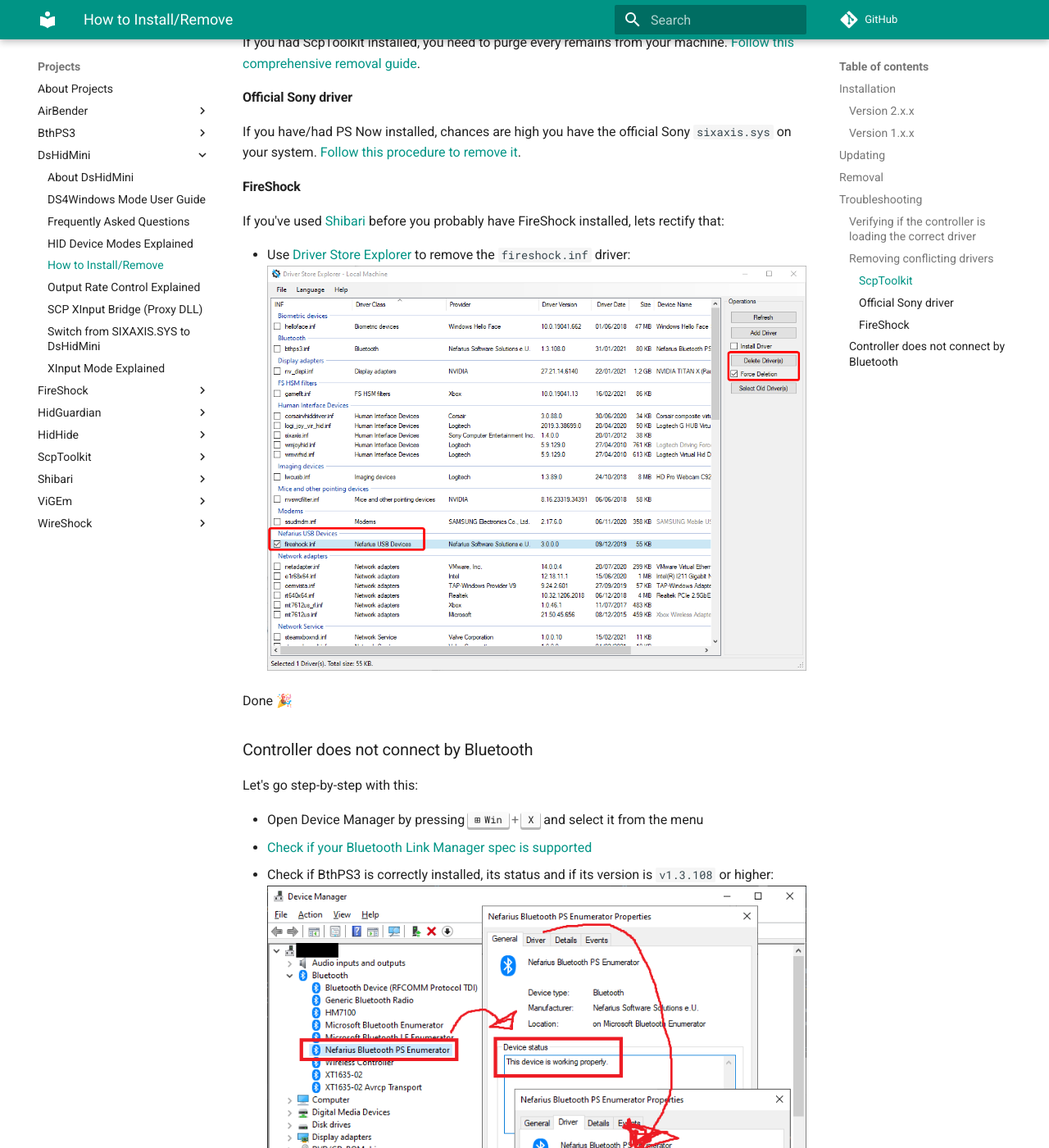
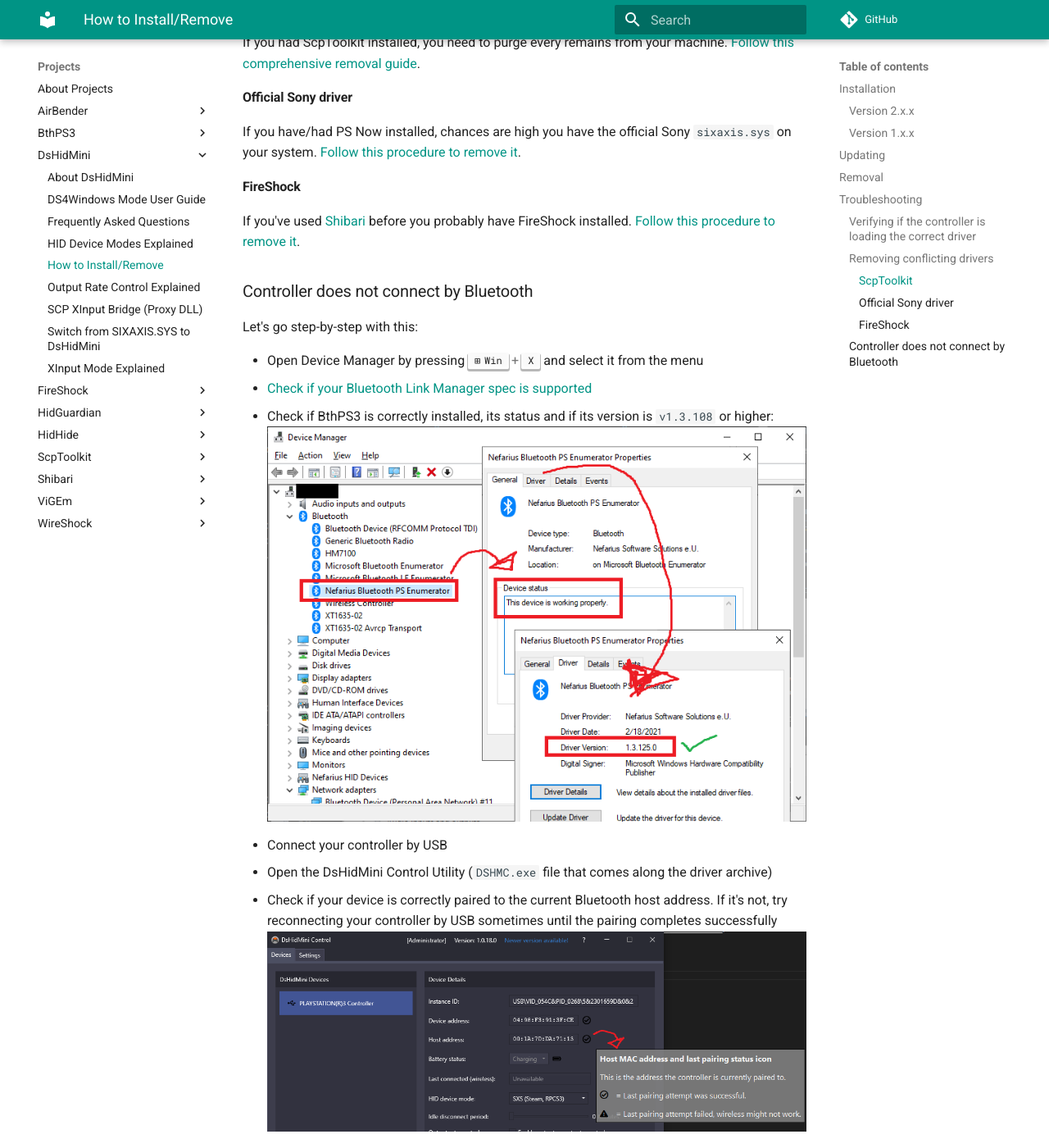
Before and after one commit to nefarius/ViGEm.github.io, an MkDocs documentation site: the page built from docs/projects/DsHidMini/How-to-Install.md, in a window 1280 px wide and 1400 px high, scrolled down 7169 px. Shown: the whole window at 82% size. Built offline with MkDocs 1.6.1 and Material for MkDocs 9.7.7, drawn with Linux system fonts in a browser that asks for light colours; comment, search, counter and statistics services are not loaded.

Commit message:
Added dedicated FireShock removal guide

```diff
--- a/docs/projects/DsHidMini/How-to-Install.md
+++ b/docs/projects/DsHidMini/How-to-Install.md
@@ -111,12 +111,7 @@
 
 #### FireShock
 
-If you've used [Shibari](https://github.com/ViGEm/Shibari) before you probably have FireShock installed, lets rectify that:
-
-- Use [Driver Store Explorer](https://github.com/lostindark/DriverStoreExplorer/releases) to remove the `fireshock.inf` driver:
-![EMS2RXFoc4.png](images/EMS2RXFoc4.png){: .glightbox }
-
-Done 🎉
+If you've used [Shibari](https://github.com/ViGEm/Shibari) before you probably have FireShock installed. [Follow this procedure to remove it](../../FireShock/Removal-Guide).
 
 ### Controller does not connect by Bluetooth
 
```
Also changed, not shown: docs/projects/FireShock/Removal-Guide.md (added, +7 -0 lines), docs/projects/Shibari/index.md (+2 -0 lines), docs/projects/FireShock/images/EMS2RXFoc4.png (renamed from docs/projects/DsHidMini/images/EMS2RXFoc4.png).
